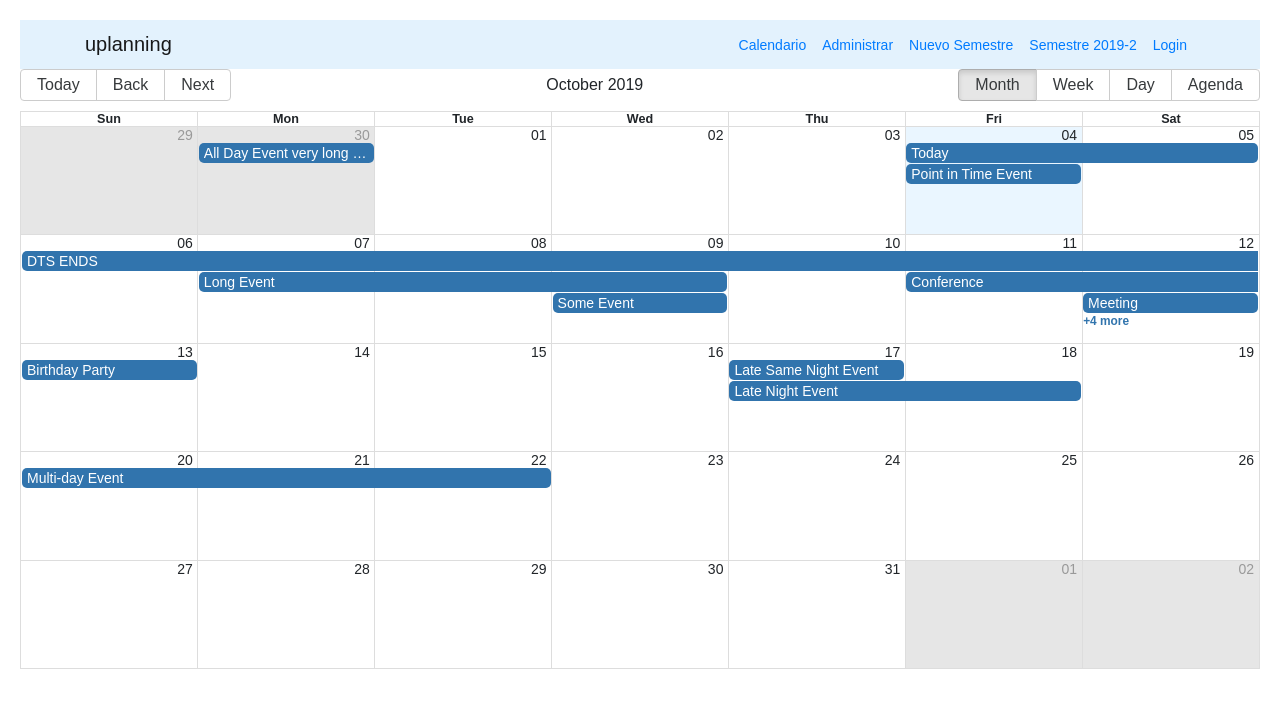
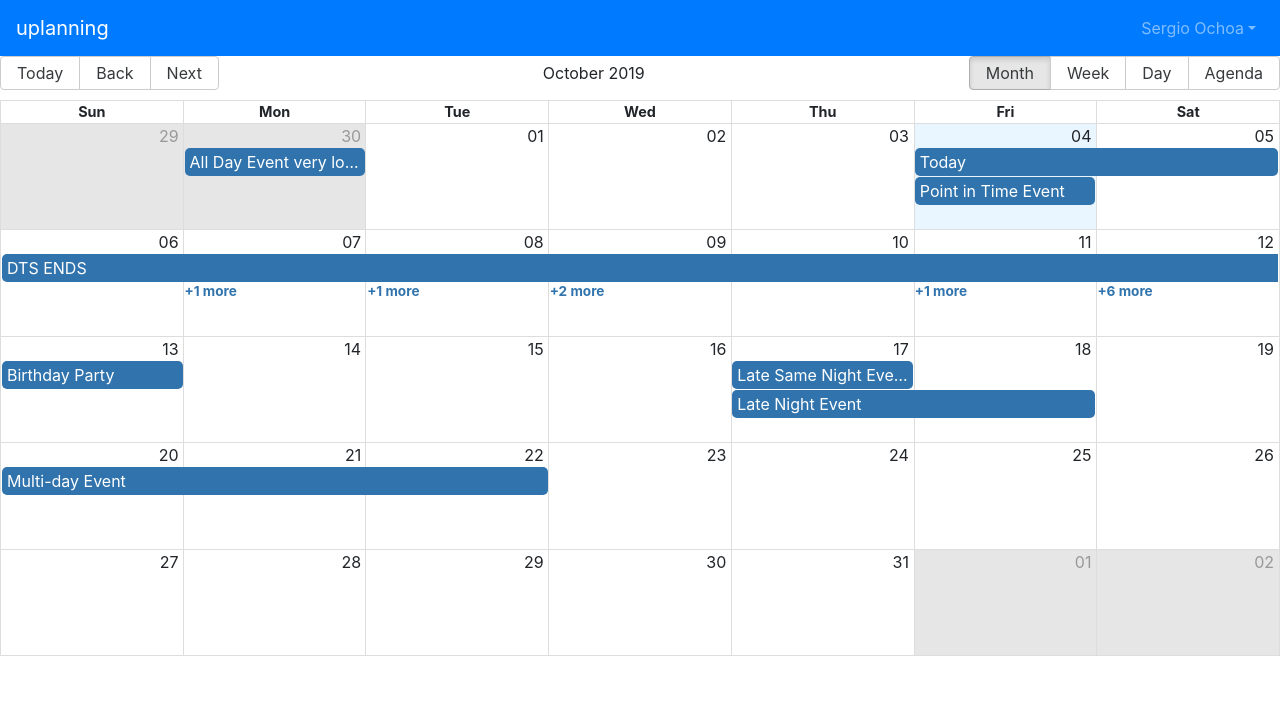
Before and after one commit to danielarayap/uplanning, a React (Create React App) app in the folder uplanning-app/: page / in a window 1280 px wide. Shown: the top 708 px of the page. Built offline with nearby package versions, Linux system fonts and the light colour scheme.

Commit message:
added navbar with dropdown

```diff
--- a/uplanning-app/package.json
+++ b/uplanning-app/package.json
@@ -3,10 +3,12 @@
   "version": "0.1.0",
   "private": true,
   "dependencies": {
+    "bootstrap": "^4.3.1",
     "moment": "^2.24.0",
     "node-sass": "^4.12.0",
     "react": "^16.9.0",
     "react-big-calendar": "^0.22.1",
+    "react-bootstrap": "^1.0.0-beta.14",
     "react-dom": "^16.9.0",
     "react-router-dom": "^5.1.2",
     "react-scripts": "3.1.1"
--- a/uplanning-app/src/components/Header.js
+++ b/uplanning-app/src/components/Header.js
@@ -1,5 +1,8 @@
 import React from 'react';
 import { Link } from 'react-router-dom';
+import Navbar from 'react-bootstrap/Navbar';
+import Nav from 'react-bootstrap/Nav';
+import { NavDropdown } from 'react-bootstrap';
 
 const LoggedOutView = props => {
   return (
@@ -40,20 +43,30 @@ const LoggedOutView = props => {
 };
 
 class Header extends React.Component {
-  render() {
+		render() {
+				const handleSelect = eventKey => alert(`selected ${eventKey}`);
     return (
-      <nav className="navbar navbar-expand-lg navbar-light" style={{backgroundColor: "#e3f2fd"}}>
-        <div className="container">
-
-          <div className="navbar-brand">
-            uplanning
-          </div>
-
-          <LoggedOutView  />
-
-        </div>
-      </nav>
-    );
+//       <nav className="navbar navbar-expand-lg navbar-light" style={{backgroundColor: "#e3f2fd"}}>
+//         <div className="container">
+//
+//          <div className="navbar-brand">
+//            uplanning
+//          </div>
+//
+//          <LoggedOutView  />
+//
+//        </div>
+//      </nav>
+		<Navbar bg="primary" variant="dark">
+			<Navbar.Brand href="#" className="mr-auto">uplanning</Navbar.Brand>
+			<Nav>
+				<NavDropdown title="Sergio Ochoa" id="navbar-dropdown">
+					<NavDropdown.Item href="#">Administrar</NavDropdown.Item>
+					<NavDropdown.Item href="#">Calendario</NavDropdown.Item>
+				</NavDropdown>
+			</Nav>
+		</Navbar>
+	);
   }
 }
 
--- a/uplanning-app/src/index.js
+++ b/uplanning-app/src/index.js
@@ -3,6 +3,8 @@ import ReactDOM from "react-dom";
 import App from "./components/App"
 import Login from "./components/Login";
 import "./index.css";
+import "bootstrap/dist/css/bootstrap.min.css";
+
 
 ReactDOM.render(<App />, document.getElementById("root"));
 // ReactDOM.render(<Login />, document.getElementById("root"));
```
Also changed, not shown: uplanning-app/src/index.css (line endings or trailing spaces), 1 other file (tests, documents, lock files or other folders).
